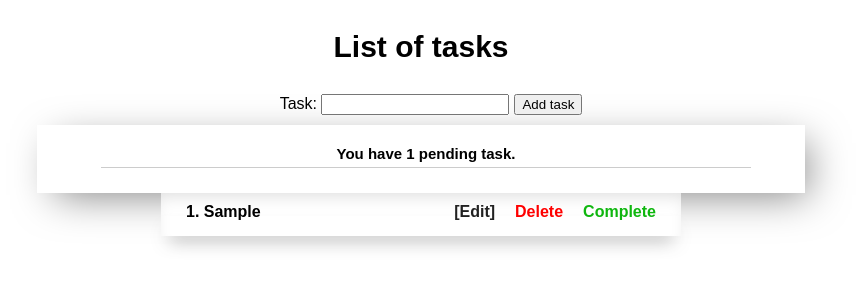
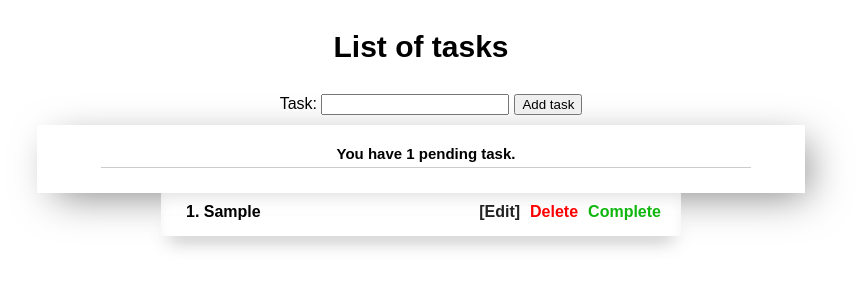
Before and after one commit to mklmng/react-todo-app, a React (Create React App) app: page / in a window 1280 px wide. Both pictures are taken after typing "Sample" into the empty fields and a click on the button "Add task". Shown: the top 300 px of the page, without its empty margins (219-1080 px from the left). Built offline with nearby package versions, Linux system fonts and the light colour scheme.

Commit message:
Refactored components

```diff
--- a/src/App.js
+++ b/src/App.js
@@ -2,6 +2,8 @@ import React, { Fragment, Component } from 'react';
 import './styles/App.css';
 import Header from './components/layout/Header';
 import Form from './components/layout/Form';
+import TodoResults from './components/todos/TodoResults'
+import Todos from './components/todos/Todos';
 
 class App extends Component {
   constructor(props) {
@@ -22,38 +24,22 @@ class App extends Component {
     return (
       <div id="todo-list">
         <Header />
-        <Form handleSubmit={this.handleSubmit} handleChange={this.handleChange} text={this.state.text} />
-        {pendingTasks > 0
-          ? <div id="results"><h2>You have {pendingTasks > 1 ? `${pendingTasks} pending tasks` : `${pendingTasks} pending task`}.</h2></div>
-          : <div id="results"><h2>You don't have any pending tasks.</h2></div>
-        }
-        {allTasks > 0 &&
-          <ol className="task-list">
-          {this.state.editMode &&
-          <Fragment>
-            <div id="edit-overlay">
-              <input className="edit-overlay__input" type="text" value={this.state.editText} onChange={this.handleEditChanges} />
-              <button className="edit-overlay__cta" onClick={()=> this.handleEditUpdates()}>Accept Changes</button>
-            </div>
-          </Fragment>
-          }
-
-          {this.state.tasks.map((task, index) => (
-              <li className="task-item" key={index}>
-                  <div className="task-item__content">
-                      <span className={"task-item__content__text " + (task.complete ? "task--completed" : "")}>{task.text}</span>
-                  </div>
-                  <div className="task-item__controls">
-                      <span className="task-item__edit" onClick={() => {this.handleEdit(index, task.text)}}>Edit</span>
-                      <span className="task-item__delete" onClick={() => {this.handleDelete(index)}}>Delete</span>
-                      <span className="task-item__complete" onClick={() => {this.handleComplete(index)}}>Complete</span>
-                  </div>
-              </li>
-              )
-            )
-          }
-          </ol>
-          }
+        <Form
+          handleSubmit={this.handleSubmit}
+          handleChange={this.handleChange}
+          text={this.state.text} />
+        <TodoResults tasks={this.state.tasks} />
+        <Todos
+          tasks={this.state.tasks}
+          editId={this.state.editId}
+          editMode={this.state.editMode}
+          editText={this.state.editText}
+          handleEdit={this.handleEdit}
+          handleEditChanges={this.handleEditChanges}
+          handleEditUpdates={this.handleEditUpdates}
+          handleDelete={this.handleDelete}
+          handleComplete={this.handleComplete}
+        />
       </div>
     );
   }
@@ -66,7 +52,7 @@ class App extends Component {
     const id = this.state.editId;
     const updatedList = [...this.state.tasks];
     updatedList[id].text = this.state.editText;
-    this.setState({tasks: updatedList, editMode: false, editId: 0, editText: ''})
+    this.setState({tasks: updatedList, editMode: false, editId: 0, editText: ''});
   }
 
   handleComplete = (index) => {
--- a/src/components/layout/Form.js
+++ b/src/components/layout/Form.js
@@ -1,6 +1,5 @@
 import React from 'react';
 import PropTypes from 'prop-types';
-
 
 class Form extends React.Component {
     constructor(props){
--- /dev/null
+++ b/src/components/todos/TodoResults.js
@@ -0,0 +1,29 @@
+import React, { Fragment } from 'react'
+import PropTypes from 'prop-types'
+
+class TodoResults extends React.Component {
+    constructor(props){
+        super(props);
+
+    }
+
+    static propTypes = {
+        tasks: PropTypes.array.isRequired
+    }
+
+    render() {
+        const pendingTasks = this.props.tasks.filter(task => !task.complete).length;
+        const allTasks = this.props.tasks.length;
+
+        return (
+            <Fragment>
+                {allTasks > 0
+                ? <div id="results"><h2>You have {pendingTasks > 1 ? `${pendingTasks} pending tasks` : `${pendingTasks} pending task`}.</h2></div>
+                : <div id="results"><h2>You don't have any pending tasks.</h2></div>
+                }
+            </Fragment>
+        );
+    }
+  }
+
+  export default TodoResults;
--- /dev/null
+++ b/src/components/todos/Todos.js
@@ -0,0 +1,59 @@
+import React, { Fragment } from 'react';
+import PropTypes from 'prop-types';
+
+class Todos extends React.Component {
+    constructor(props){
+        super(props);
+
+    }
+
+    static propTypes = {
+        tasks: PropTypes.array.isRequired,
+        editId: PropTypes.number.isRequired,
+        editMode: PropTypes.bool.isRequired,
+        editText: PropTypes.string.isRequired,
+        handleEdit: PropTypes.func.isRequired,
+        handleEditChanges: PropTypes.func.isRequired,
+        handleEditUpdates: PropTypes.func.isRequired,
+        handleDelete: PropTypes.func.isRequired,
+        handleComplete: PropTypes.func.isRequired
+    }
+
+    render() {
+        const allTasks = this.props.tasks.length;
+
+        return (
+            <Fragment>
+                {allTasks > 0 &&
+                    <ol className="task-list">
+                    {this.props.editMode &&
+                    <Fragment>
+                        <div id="edit-overlay">
+                        <input className="edit-overlay__input" type="text" value={this.props.editText} onChange={this.props.handleEditChanges} />
+                        <button className="edit-overlay__cta" onClick={()=> this.props.handleEditUpdates()}>Accept Changes</button>
+                        </div>
+                    </Fragment>
+                    }
+
+                    {this.props.tasks.map((task, index) => (
+                        <li className="task-item" key={index}>
+                            <div className="task-item__content">
+                                <span className={"task-item__content__text " + (task.complete ? "task--completed" : "")}>{task.text}</span>
+                            </div>
+                            <div className="task-item__controls">
+                                <span className="task-item__edit" onClick={() => {this.props.handleEdit(index, task.text)}}>Edit</span>
+                                <span className="task-item__delete" onClick={() => {this.props.handleDelete(index)}}>Delete</span>
+                                <span className="task-item__complete" onClick={() => {this.props.handleComplete(index)}}>Complete</span>
+                            </div>
+                        </li>
+                        )
+                        )
+                    }
+                    </ol>
+                }
+            </Fragment>
+        );
+    }
+  }
+
+  export default Todos;
--- a/src/styles/App.css
+++ b/src/styles/App.css
@@ -74,7 +74,7 @@ body {font-size: 1.6rem;}
 }
 
 .task-item__edit, .task-item__delete, .task-item__complete{
-  padding: 0 1rem;
+  padding: 0 0.5rem;
 }
 
 .task-item__edit{
```
